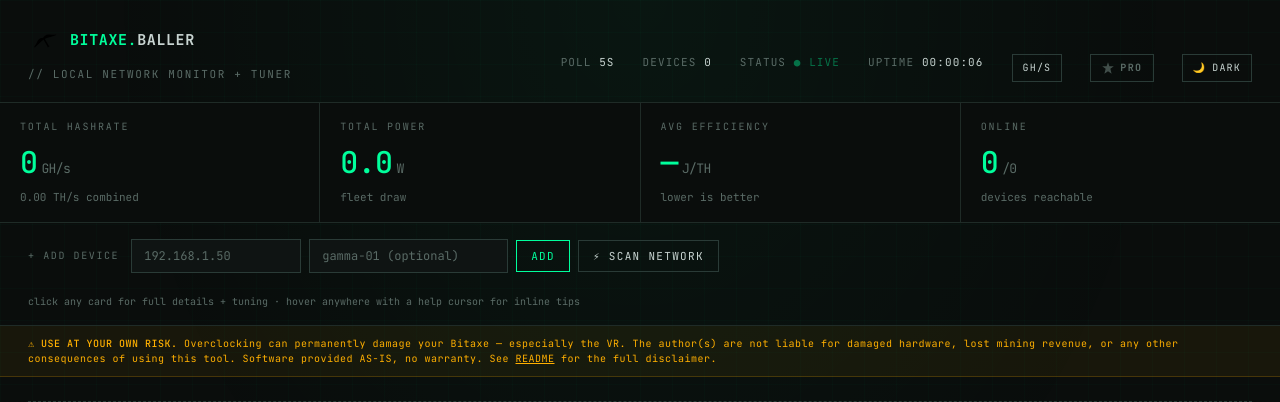
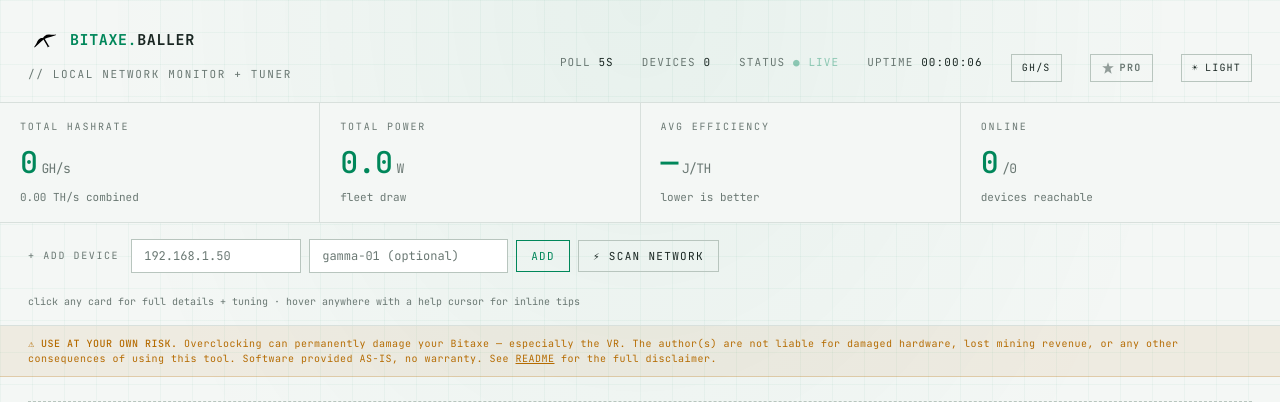
Before and after one commit to bachato/bitaxe-baller, a Flask app: page / in a window 1280 px wide. Shown: the top 402 px of the page. Run offline with Flask 3, Linux system fonts and the light colour scheme; data that the repository does not hold is empty.

Commit message:
ux: theme default respects OS prefers-color-scheme
The inline <html> tag hardcoded data-theme="dark" and the inline init
script only overrode it if localStorage had a saved value. Result:
every fresh-origin visit (and every install) defaulted to dark, ignoring
the user's OS-level light/dark preference.

Reordered priority to: explicit user toggle in localStorage > OS
prefers-color-scheme > dark (final fallback if matchMedia missing).
Toggle still wins and still persists per-origin once set, so anyone
who explicitly picked a theme keeps it.

```diff
--- a/templates/dashboard.html
+++ b/templates/dashboard.html
@@ -1,15 +1,19 @@
 <!DOCTYPE html>
-<html lang="en" data-theme="dark">
+<html lang="en">
 <head>
 <meta charset="UTF-8">
 <meta name="viewport" content="width=device-width, initial-scale=1.0">
 <title>Bitaxe Baller</title>
 <script>
-  // Apply saved theme synchronously to avoid a flash of the wrong theme.
+  // Apply theme synchronously to avoid a flash. Priority: explicit user choice in
+  // localStorage > OS prefers-color-scheme > dark (final fallback).
   try {
     var t = localStorage.getItem('theme');
-    if (t === 'light' || t === 'dark') document.documentElement.setAttribute('data-theme', t);
-  } catch (e) {}
+    if (t !== 'light' && t !== 'dark') {
+      t = (window.matchMedia && window.matchMedia('(prefers-color-scheme: light)').matches) ? 'light' : 'dark';
+    }
+    document.documentElement.setAttribute('data-theme', t);
+  } catch (e) { document.documentElement.setAttribute('data-theme', 'dark'); }
 </script>
 <link rel="preconnect" href="https://fonts.googleapis.com">
 <link rel="preconnect" href="https://fonts.gstatic.com" crossorigin>
```
Also changed, not shown: templates/device.html (+8 -3 lines).
